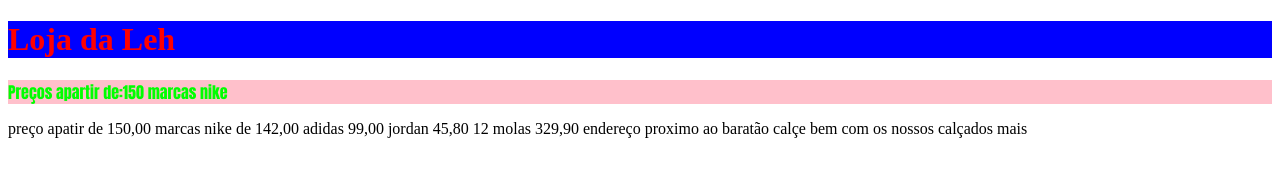
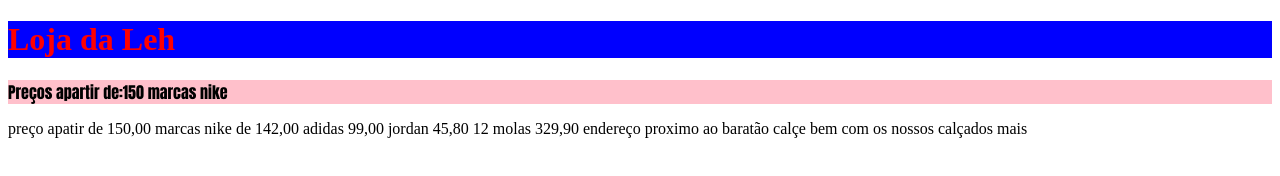
Before and after one commit to analeticia123/loja-da-leh, a plain HTML site: page index.html in a window 1280 px wide. Drawn offline with Linux system fonts and the light colour scheme.

Commit message:
30/09/2022

```diff
--- a/index.html
+++ b/index.html
@@ -9,7 +9,7 @@
 </head>
 <body>
     <h1 style="color:red;font-famaly:verdana;background:blue">Loja da Leh</h1>
-    <p style="color:lime;font-family:impact;background-color:pink">Preços apartir de:150 marcas nike</p>
+    <p style="color:black;font-family:impact;background-color:pink">Preços apartir de:150 marcas nike</p>
     preço apatir de 150,00 marcas nike de 142,00 adidas 99,00 jordan 45,80 12
     molas 329,90 endereço
    proximo ao baratão calçe bem com os nossos calçados mais <!-- confortaveis Preços muito barato o atendimento
```
